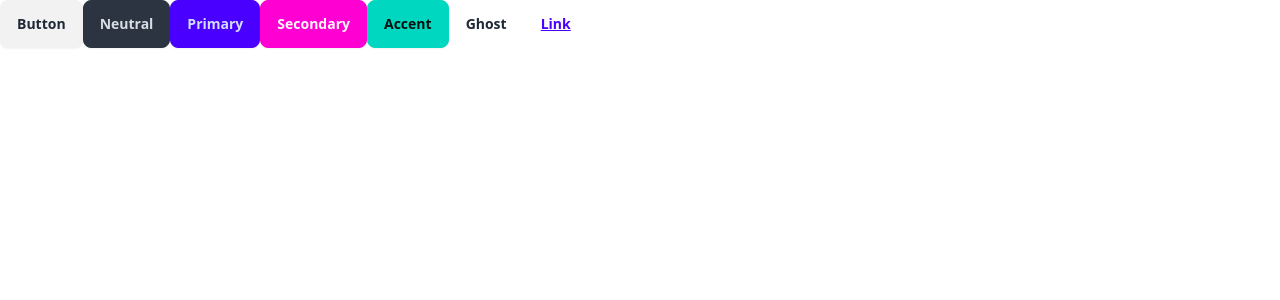
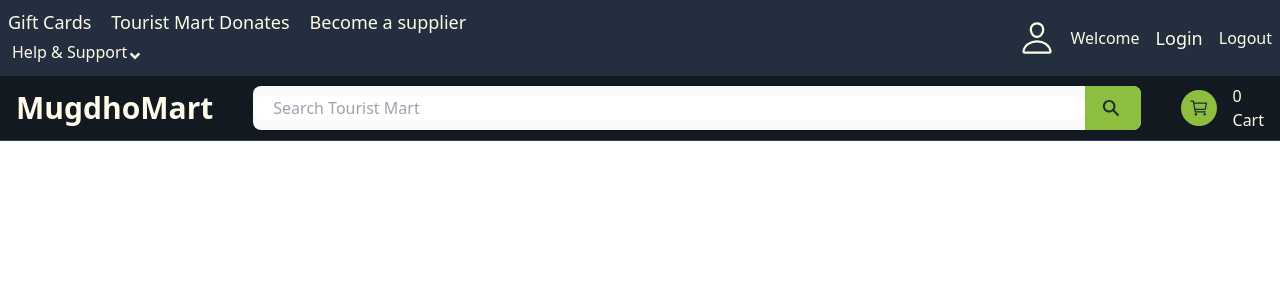
Before and after one commit to altaj1/mugdho-Bazar-Client, a React (Vite) app: page / in a window 1280 px wide. Shown: the top 300 px of the page. Built offline with nearby package versions, Linux system fonts and the light colour scheme.

Commit message:
add navbar

```diff
--- /dev/null
+++ b/src/components/Pages/navbar/Name.jsx
@@ -0,0 +1,12 @@
+import { NavLink } from "react-router-dom";
+
+/* eslint-disable react/react-in-jsx-scope */
+const Name = () => {
+    return (
+        <NavLink href={"/"} className="lg:text-3xl md:text-2xl text-xl font-bold">
+        MugdhoMart
+      </NavLink>
+    );
+};
+
+export default Name;
--- a/src/components/Pages/navbar/Navbar.jsx
+++ b/src/components/Pages/navbar/Navbar.jsx
@@ -0,0 +1,140 @@
+/* eslint-disable react/react-in-jsx-scope */
+import { GiHamburgerMenu } from "react-icons/gi";
+import { NavLink } from "react-router-dom";
+
+import { IoCartOutline, IoSearchSharp, IoPersonOutline } from "react-icons/io5";
+import { FaAngleDown } from "react-icons/fa";
+import SearchPage from "../searchPage/SearchPage";
+import Name from "./Name";
+const Navbar = () => {
+  const a = true;
+  const b = true
+  return (
+    <div className="bg-[#232F3E] text-yellow-50">
+      {/* first navbar */}
+      <div className="navbar container mx-auto">
+        <div className="   flex navbar-start ">
+          {/* hambarger manue */}
+          <div className="dropdown bg-[#232F3E]">
+            <div
+              tabIndex={0}
+              role="button"
+              className="btn btn-ghost md:hidden lg:hidden text-yellow-50 text-3xl "
+            >
+              <GiHamburgerMenu />
+            </div>
+            <ul
+              tabIndex={0}
+              className="menu menu-sm dropdown-content mt-3 z-[1] p-2    "
+            >
+              <NavLink to={"/admin/dashboard"} className="text-lg font-medium">
+                Gift Cards
+              </NavLink>
+              <NavLink to={"/"} className="text-lg font-medium">
+                Tourist Mart Donates
+              </NavLink>
+              <div className="dropdown dropdown-hover">
+                <div tabIndex={0} role="button" className=" m-1">
+                  Help & Support
+                </div>
+                <ul
+                  tabIndex={0}
+                  className="dropdown-content menu bg-base-100 rounded-box z-[1] w-52 p-2 shadow"
+                >
+                  <li>
+                    <a>Item 1</a>
+                  </li>
+                  <li>
+                    <a>Item 2</a>
+                  </li>
+                </ul>
+              </div>
+            </ul>
+          </div>
+          <div className="flex flex-col md:flex-row  w-full hidden lg:block md:block gap-8">
+            <NavLink
+              to={"/admin/dashboard"}
+              className="text-lg font-medium mr-5"
+            >
+              Gift Cards
+            </NavLink>
+            <NavLink to={"/"} className="text-lg font-medium mr-5">
+              Tourist Mart Donates
+            </NavLink>
+            <NavLink to={"/"} className="text-lg font-medium mr-5">
+              Become a supplier
+            </NavLink>
+            <div className="dropdown dropdown-hover mr-5 ">
+              <div tabIndex={0} role="button" className=" m-1 flex items-end ">
+                <p>Help & Support</p>
+                <FaAngleDown />
+              </div>
+              <ul
+                tabIndex={0}
+                className="dropdown-content menu text-gray-800 bg-base-100 rounded-box z-[1] w-52 p-2 shadow"
+              >
+                <li>
+                  <a>Item 1</a>
+                </li>
+                <li>
+                  <a>Item 2</a>
+                </li>
+              </ul>
+            </div>
+          </div>
+          <div className="lg:w-full md:w-[55%] mt-2 md:mt-0 lg:hidden md:hidden ">
+            <SearchPage></SearchPage>
+          </div>
+        </div>
+
+        <div className="navbar-end text-end  space-x-4">
+          <NavLink to={"/dashboard"} className="text-4xl font-bold">
+            <IoPersonOutline />
+          </NavLink>
+
+
+          {a&& (
+            <div className="text-center lg:block md:block hidden">
+              <p>Welcome</p>
+              {/* <p>{session?.data?.user?.email}</p> */}
+            </div>
+          )}
+          {a&& (
+            <NavLink to={"/login"} className="text-lg font-medium">
+              Login
+            </NavLink>
+          )}
+          {b && (
+            <button className="" >
+              Logout
+            </button>
+          )}
+        </div>
+      </div>
+
+      {/* {/* secoend nabbar */}
+      <div className="bg-[#131921] py-2 border-b border-gray-700 lg:block md:block hidden">
+        <div className="container mx-auto px-4 flex  md:flex-row items-center lg:gap-10 md:gap-10 justify-between">
+          <div>
+            <Name></Name>
+          </div>
+          <div className="lg:w-full md:w-[55%] mt-2 md:mt-0 lg:block md:block hidden">
+            <SearchPage />
+          </div>
+          {/* card */}
+          <div className="flex items-center space-x-4">
+            <p className="bg-[#8dbe3f] p-2 rounded-full text-gray-800 hover:bg-[#5C8121] hover:text-yellow-50">
+              <IoCartOutline className="lg:text-xl md:text-xl" />
+            </p>
+            <p>
+              <span>0</span> <br />
+              Cart
+            </p>
+          </div>
+        </div>
+      </div>
+    </div>
+  );
+};
+
+export default Navbar;
--- a/src/layout/Main.jsx
+++ b/src/layout/Main.jsx
@@ -1,22 +1,23 @@
 /* eslint-disable react/react-in-jsx-scope */
-import { Outlet } from 'react-router-dom'
+import { Outlet } from "react-router-dom";
+import Navbar from "../components/Pages/navbar/Navbar";
 
 // import Footer from '../components/Shared/Footer/Footer'
 
 const Main = () => {
-    // const [darkMode, setDarkMode] = useState(false);
-    // const {darkMode, setDarkMode} = useAuth()
+  // const [darkMode, setDarkMode] = useState(false);
+  // const {darkMode, setDarkMode} = useAuth()
+
   return (
-    // <div className={`${darkMode ? "bg-[#061f31]  h-full text-white" : ""} dark:bg-[#0F172A] font-serif text-opacity-85`} >
-    //   {/* <NavBar /> */}
+    <div className={``}>
+      <Navbar />
 
-
-    //   {/* <Footer></Footer> */}
-    // </div>
-    <div className='pt-24 min-h-[calc(100vh-68px)] font-serif'>
+      <div className="pt-24 min-h-[calc(100vh-68px)] font-serif">
         <Outlet />
       </div>
-  )
-}
+      {/* <Footer></Footer> */}
+    </div>
+  );
+};
 
-export default Main
+export default Main;
--- a/src/main.jsx
+++ b/src/main.jsx
@@ -1,11 +1,14 @@
 /* eslint-disable react/react-in-jsx-scope */
-import { StrictMode } from 'react'
+import React from 'react'
 import { createRoot } from 'react-dom/client'
 import App from './App.jsx'
 import './index.css'
+import { RouterProvider } from 'react-router-dom'
+import { router } from './routes/Routers.jsx'
 
 createRoot(document.getElementById('root')).render(
-  <StrictMode>
-    <App />
-  </StrictMode>,
+  <React.StrictMode>
+     <RouterProvider router={router}>
+     </RouterProvider>
+  </React.StrictMode>,
 )
```
